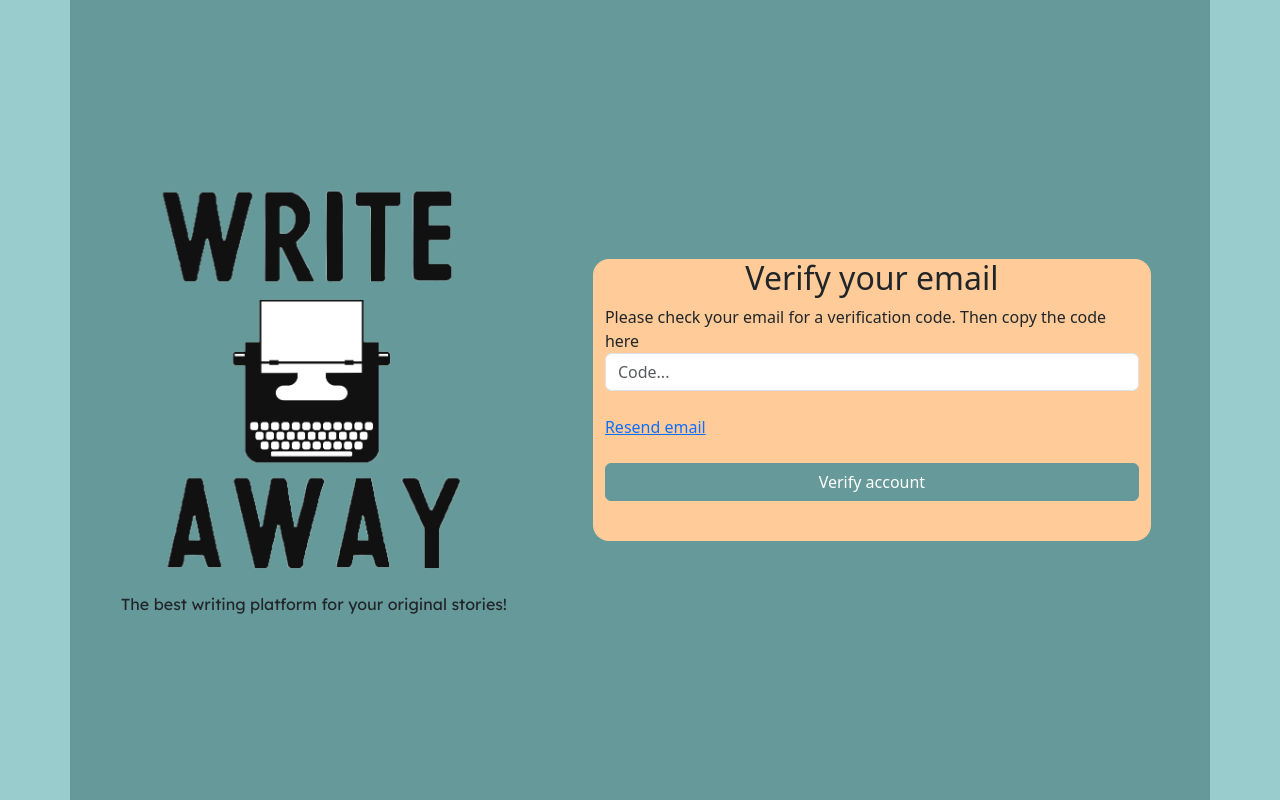
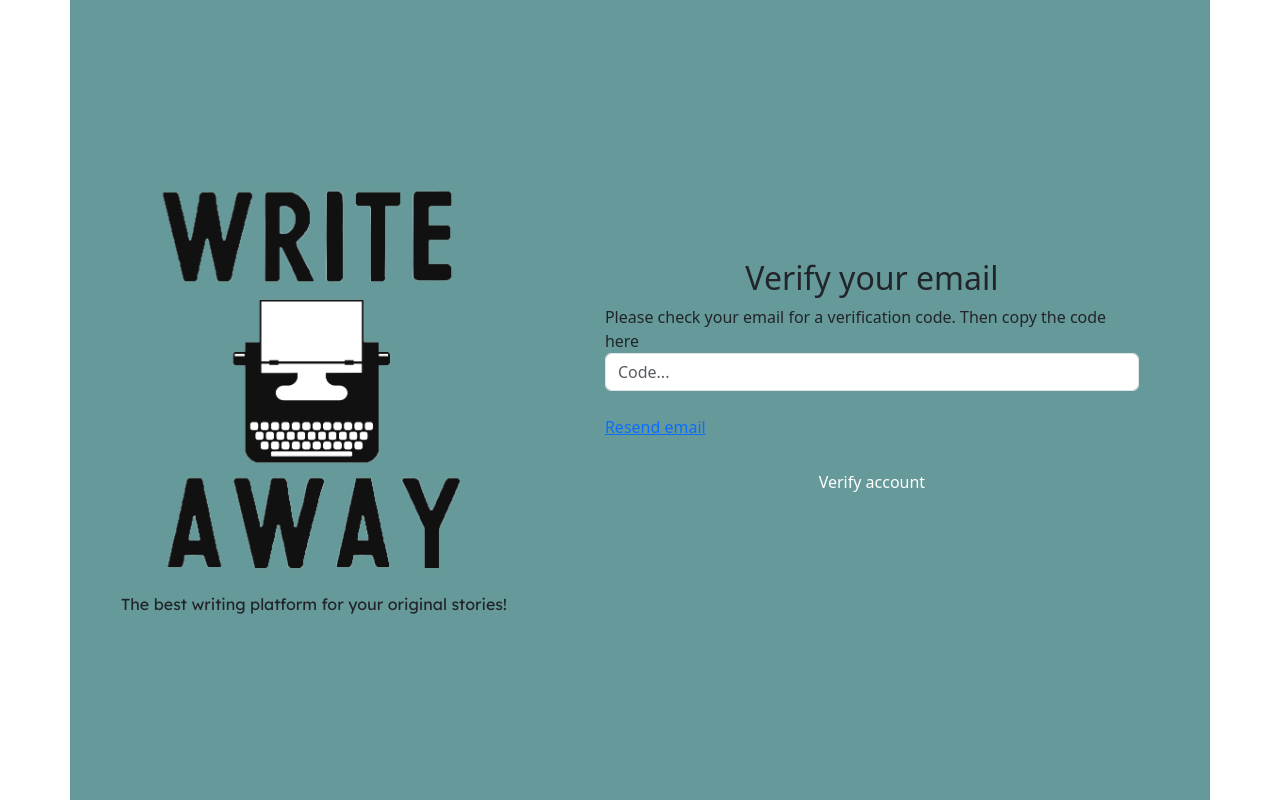
Before and after one commit to adrian-af/writeawaySymfony, a Symfony app: template templates/checkemail.html.twig in a window 1280 px wide. Run offline with Twig, Linux system fonts and the light colour scheme; the template is opened without the code that fills it, so the values that code supplies are empty; some libraries are stand-ins or nearby versions.

Commit message:
working on styles

```diff
--- a/public/css/ComonStyles.css
+++ b/public/css/ComonStyles.css
@@ -1,7 +1,3 @@
-body{
-    background-color: #99CCCC !important;
-
-}
 
 h1{
     text-align: center;
--- a/public/css/FormStyles.css
+++ b/public/css/FormStyles.css
@@ -4,7 +4,6 @@ body{
     justify-content: center; /* Center horizontally */
     align-items: center;
 
-    background-color: #99CCCC;
 }
 .rectangle-1 {
     display: grid;
@@ -128,7 +127,6 @@ img{
 }
 .container-fluid
 {
-    background-color: #FFCC99 ;
     border-radius: 1em;
     width: 50%;
     margin: auto;
```
